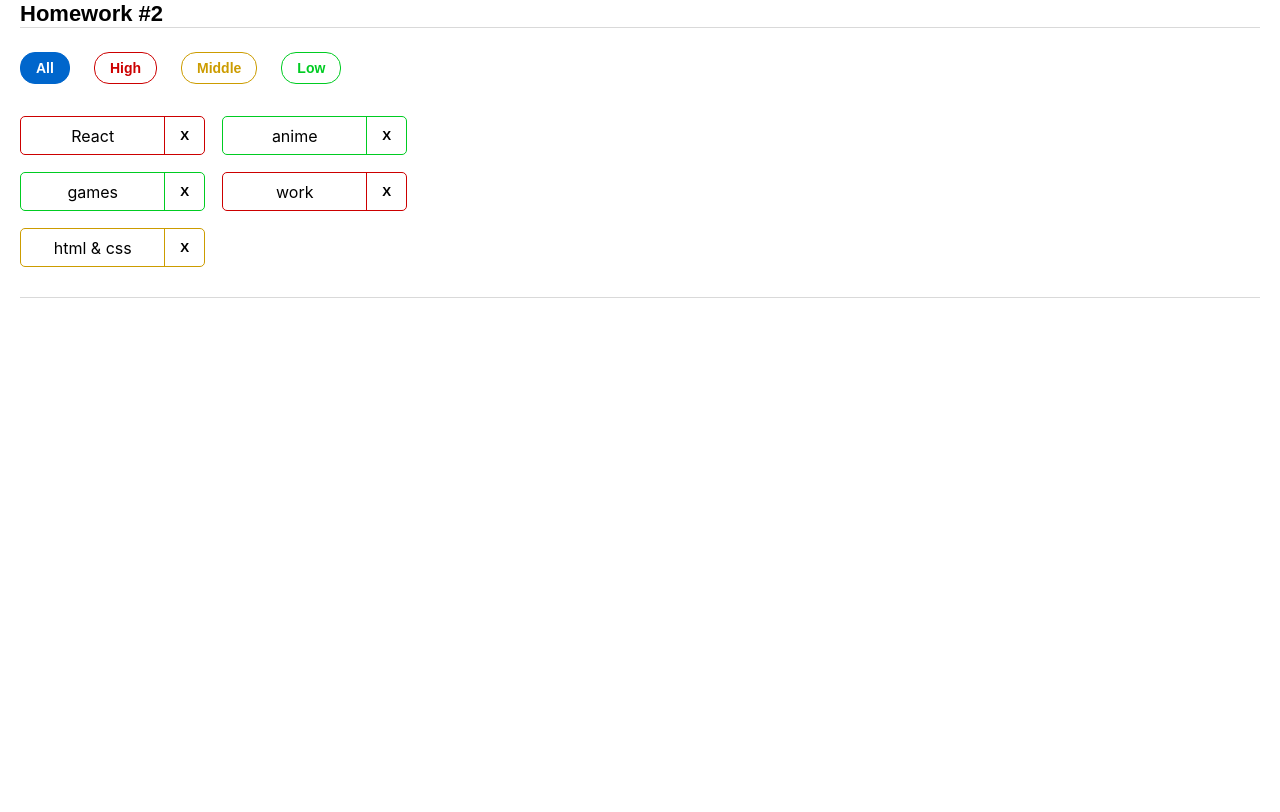
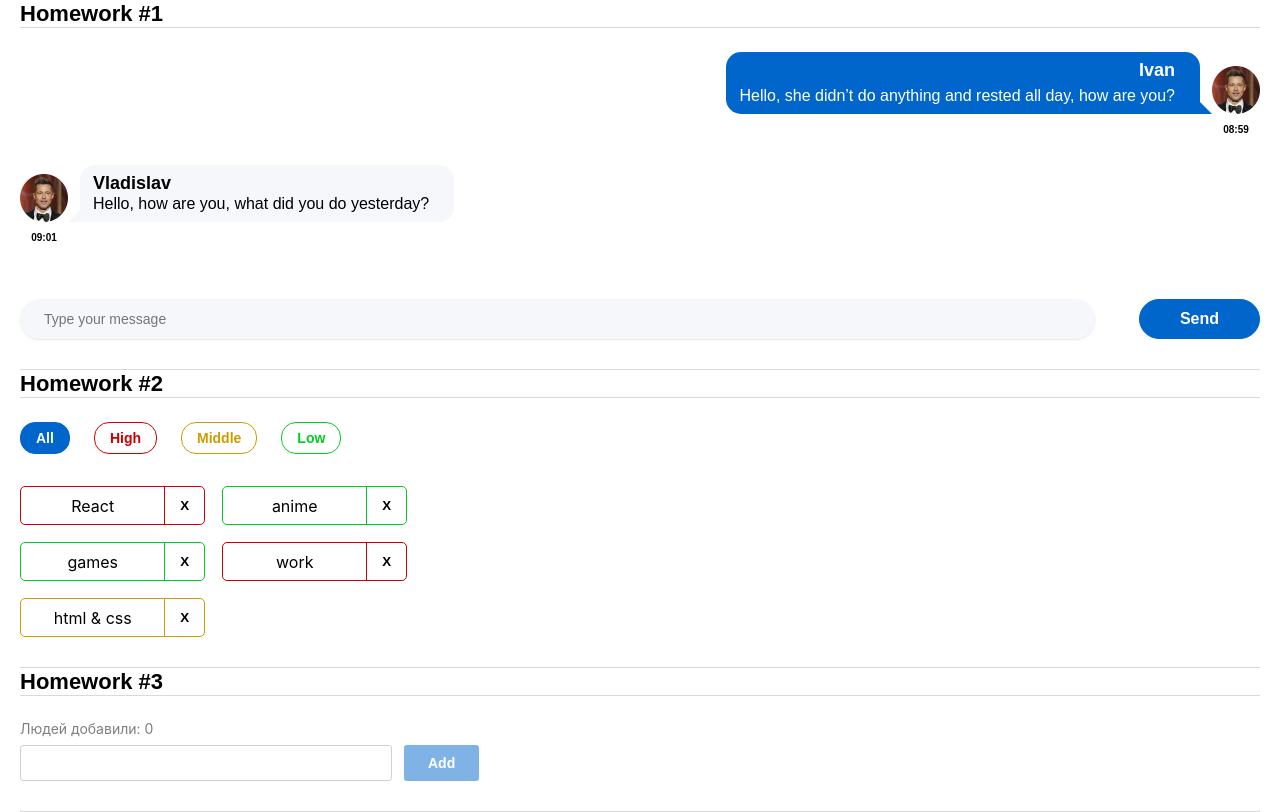
Before and after one commit to vitaliiRss/homework-frontend-2-sprint, a React (Create React App) app: page / in a window 1280 px wide. Built offline with nearby package versions, Linux system fonts and the light colour scheme.

Commit message:
add: sprint 2 week 3

```diff
--- a/src/s1-main/App.tsx
+++ b/src/s1-main/App.tsx
@@ -2,13 +2,14 @@
 import s from "./App.module.css"
 import HW1 from "../s2-homeworks/hw01/HW1"
 import HW2 from "../s2-homeworks/hw02/HW2"
+import HW3 from "../s2-homeworks/hw03/HW3"
 
 function App() {
   return (
     <div className={s.App}>
-      {/* <HW1/> */}
+      <HW1 />
       <HW2 />
-      {/*<HW3/>*/}
+      <HW3 />
       {/*<HW4/>*/}
 
       {/*при выполнении дз 5 и более - закомментировать здесь дз 1-4, так как они есть внутри дз 5*/}
--- a/src/s2-homeworks/hw03/Greeting.module.css
+++ b/src/s2-homeworks/hw03/Greeting.module.css
@@ -1,35 +1,65 @@
-.greetingForm {
-}
+.greetingForm {}
 
 .inputAndButtonContainer {
+  display: flex;
+  align-items: start;
+  gap: 12px
 }
 
 .error {
+  margin-top: 8px;
+  font-size: 14px;
+  font-weight: 400;
+  color: #c00;
 }
 
 .input {
+  width: 372px;
+  height: 36px;
+  padding: 8px 12px;
+  font-size: 16px;
+  font-weight: 500;
+  color: #000;
+  border: 1px solid #d1d1d1;
+  border-radius: 3px;
 }
 
-.input:focus {
-}
+.input:focus {}
 
 .errorInput {
+  border: 1px solid #cc0000;
 }
 
 .button {
+  padding: 5px 24px;
+  font-size: 14px;
+  font-weight: 600;
+  line-height: 26px;
+  text-transform: capitalize;
+  color: #fff;
+  border: none;
+  background: #06c;
+  border-radius: 3px;
 }
 
-.button:focus {
-}
+.button:focus {}
 
-.button:active {
-}
+.button:active {}
 
 .button:disabled {
+  background: rgba(0, 102, 204, 0.5);
 }
 
 .text {
+  margin-bottom: 8px;
+  font-size: 14px;
+  font-weight: 400;
+  color: rgba(0, 0, 0, 0.5);
 }
 
 .greeting {
+  margin-top: 8px;
+  font-size: 14px;
+  font-weight: 500;
+  color: #000;
 }
--- a/src/s2-homeworks/hw03/Greeting.tsx
+++ b/src/s2-homeworks/hw03/Greeting.tsx
@@ -1,15 +1,15 @@
-import React, {ChangeEvent, KeyboardEvent} from 'react'
+import React, { ChangeEvent, KeyboardEvent } from 'react'
 import s from './Greeting.module.css'
 
 type GreetingPropsType = {
-    name: any // need to fix any
-    setNameCallback: any // need to fix any
-    addUser: any // need to fix any
-    onBlur: any // need to fix any
-    onEnter: any // need to fix any
-    error: any // need to fix any
-    totalUsers: any // need to fix any
-    lastUserName?: any // need to fix any
+  name: string  // need to fix any
+  setNameCallback: (e: ChangeEvent<HTMLInputElement>) => void // need to fix any
+  addUser: () => void // need to fix any
+  onBlur: () => void // need to fix any
+  onEnter: (e: KeyboardEvent<HTMLInputElement>) => void // need to fix any
+  error: string // need to fix any
+  totalUsers: number // need to fix any
+  lastUserName?: string | boolean // need to fix any
 }
 
 // презентационная компонента (для верстальщика)
@@ -25,7 +25,7 @@
     lastUserName,
   } // деструктуризация пропсов
 ) => {
-    const inputClass = s.errorInput // need to fix with (?:)
+  const inputClass = `${error ? `${s.input} ${s.errorInput}` : s.input}`; // need to fix with (?:)
 
   return (
     <div id={'hw3-form'} className={s.greetingForm}>
@@ -46,9 +46,11 @@
             onKeyDown={onEnter}
             onBlur={onBlur}
           />
+          {error && (
             <div id={'hw3-error'} className={s.error}>
               {error}
             </div>
+          )}
         </div>
 
         <button
--- a/src/s2-homeworks/hw03/GreetingContainer.tsx
+++ b/src/s2-homeworks/hw03/GreetingContainer.tsx
@@ -3,35 +3,44 @@
 import { UserType } from './HW3'
 
 type GreetingContainerPropsType = {
-    users: any // need to fix any
-    addUserCallback: any // need to fix any
+  users: UserType[] // need to fix any
+  addUserCallback: (name: string) => void // need to fix any
 }
 
-export const pureAddUser = (name: any, setError: any, setName: any, addUserCallback: any) => {
+export const pureAddUser = (name: string, setError: (error: string) => void, setName: (name: string) => void, addUserCallback: (name: string) => void) => {
   // если имя пустое - показать ошибку, иначе - добавить юзера и очистить инпут
+  if (name.trim() === "") {
+    setError("Ошибка! Введите имя!");
+  } else {
+    addUserCallback(name);
+    setName("");
+  }
 }
 
-export const pureOnBlur = (name: any, setError: any) => { // если имя пустое - показать ошибку
+export const pureOnBlur = (name: string, setError: (error: string) => void) => {
+  // если имя пустое - показать ошибку
+  if (name.trim() === "") {
+    setError("Ошибка! Введите имя!");
+  }
 }
 
-export const pureOnEnter = (e: any, addUser: any) => { // если нажата кнопка Enter - добавить
+export const pureOnEnter = (e: KeyboardEvent<HTMLInputElement>, addUser: () => void) => {
+  // если нажата кнопка Enter - добавить
+  if (e.key === "Enter") {
+    addUser();
+  }
 }
 
-// более простой и понятный для новичков
-// function GreetingContainer(props: GreetingPropsType) {
-
-// более современный и удобный для про :)
 const GreetingContainer: React.FC<GreetingContainerPropsType> = ({
   users,
   addUserCallback,
 }) => {
   // деструктуризация пропсов
-    const [name, setName] = useState<any>('') // need to fix any
-    const [error, setError] = useState<any>('') // need to fix any
+  const [name, setName] = useState<string>('') // need to fix any
+  const [error, setError] = useState<string>('') // need to fix any
 
-    const setNameCallback = (e: any) => { // need to fix any
-        setName('some name') // need to fix
-
+  const setNameCallback = (e: ChangeEvent<HTMLInputElement>) => { // need to fix any
+    setName(e.currentTarget.value) // need to fix
     error && setError('')
   }
   const addUser = () => {
@@ -42,12 +51,12 @@
     pureOnBlur(name, setError)
   }
 
-    const onEnter = (e: any) => {
+  const onEnter = (e: KeyboardEvent<HTMLInputElement>) => {
     pureOnEnter(e, addUser)
   }
 
-    const totalUsers = 0 // need to fix
-    const lastUserName = 'some name' // need to fix
+  const totalUsers = users.length // need to fix
+  const lastUserName = totalUsers > 0 && users[users.length - 1].name // need to fix
 
   return (
     <Greeting
--- a/src/s2-homeworks/hw03/HW3.tsx
+++ b/src/s2-homeworks/hw03/HW3.tsx
@@ -19,20 +19,19 @@
 
 // types
 export type UserType = {
-    _id: any // need to fix any
-    name: any // need to fix any
+  _id: string // need to fix any
+  name: string // need to fix any
 }
 
-export const pureAddUserCallback = (name: any, setUsers: any, users: any) => { // need to fix any
-    const user = { // need to fix
-    }
+export const pureAddUserCallback = (name: string, setUsers: (users: UserType[]) => void, users: UserType[]) => { // need to fix any
+  const user = { _id: v1(), name }
   setUsers([...users, user])
 }
 
 const HW3 = () => {
-    const [users, setUsers] = useState<any>([]) // need to fix any
+  const [users, setUsers] = useState<UserType[]>([]) // need to fix any
 
-    const addUserCallback = (name: any) => { // need to fix any
+  const addUserCallback = (name: string) => { // need to fix any
     pureAddUserCallback(name, setUsers, users)
   }
 
--- a/src/s2-homeworks/hw04/common/c3-SuperCheckbox/SuperCheckbox.module.css
+++ b/src/s2-homeworks/hw04/common/c3-SuperCheckbox/SuperCheckbox.module.css
@@ -39,6 +39,5 @@
 }
 
 .spanClassName {
-    font-family: 'Montserrat', sans-serif;
   color: #06c;
 }
```
Lines whose indentation alone changed are shown as unchanged.
